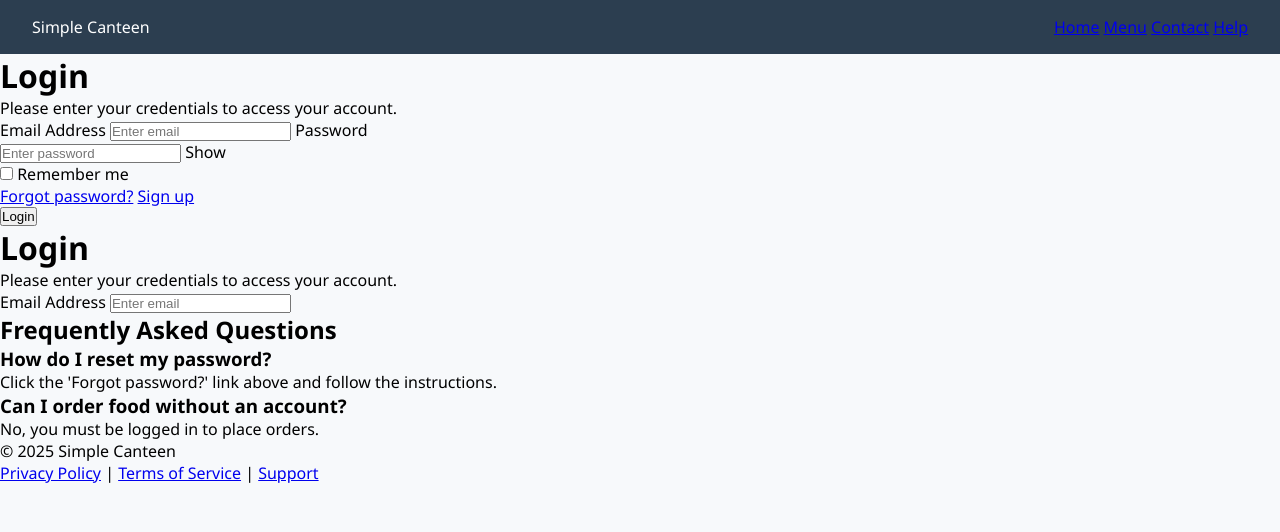
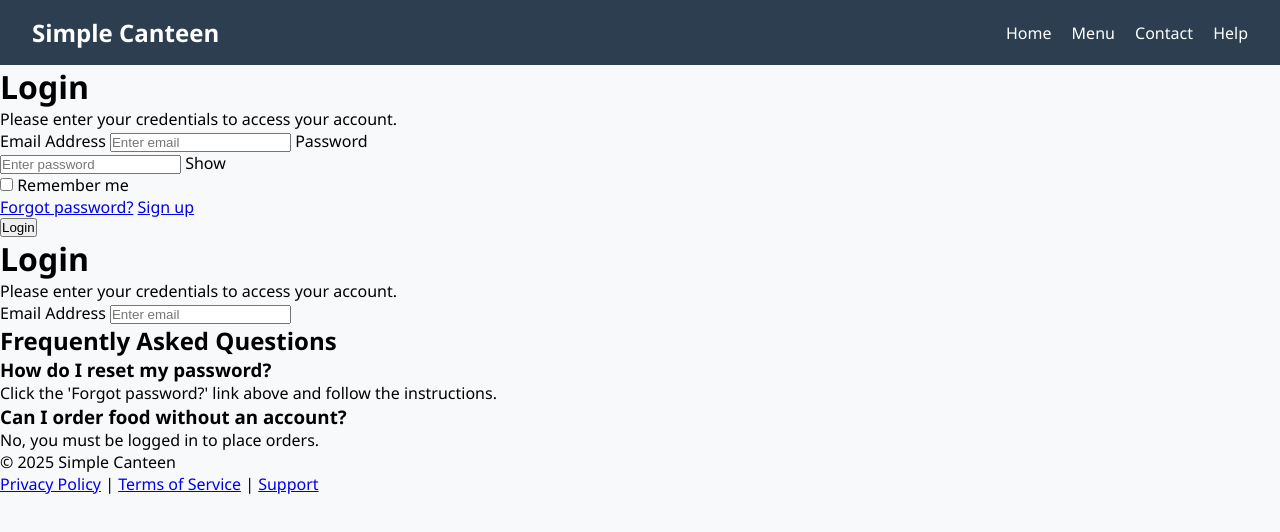
Before and after one commit to monika047/18thmay_pullreq, a plain HTML site: page 18thmay/index.html in a window 1280 px wide. Drawn offline with Linux system fonts and the light colour scheme; a script that the page names is missing.

Commit message:
text deco

```diff
--- a/18thmay/style.css
+++ b/18thmay/style.css
@@ -19,3 +19,17 @@ header {
   justify-content: space-between;
   align-items: center;
 }
+.logo {
+  font-size: 1.5rem;
+  font-weight: bold;
+}
+
+nav a {
+  color: white;
+  margin-left: 1rem;
+  text-decoration: none;
+}
+
+nav a:hover {
+  text-decoration: underline;
+}
```
